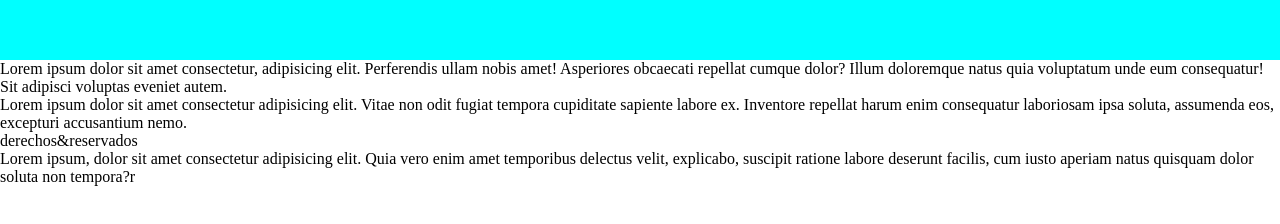
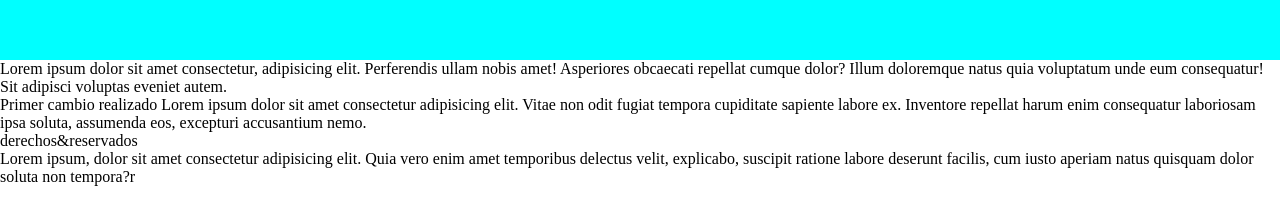
Before and after one commit to JorgeDiNatali/prueba1git, a plain HTML site: page index.html in a window 1280 px wide. Shown: the part 40-264 px from the top of the page. Drawn offline with Linux system fonts and the light colour scheme.

Commit message:
otro cambio

```diff
--- a/index.html
+++ b/index.html
@@ -15,7 +15,7 @@
     <p>Lorem ipsum dolor sit amet consectetur, adipisicing elit. Perferendis ullam nobis amet! Asperiores obcaecati repellat cumque dolor? Illum doloremque natus quia voluptatum unde eum consequatur! Sit adipisci voluptas eveniet autem.</p>
 
     <section>
-        <p>Lorem ipsum dolor sit amet consectetur adipisicing elit. Vitae non odit fugiat tempora cupiditate sapiente labore ex. Inventore repellat harum enim consequatur laboriosam ipsa soluta, assumenda eos, excepturi accusantium nemo.</p>
+        <p>Primer cambio realizado Lorem ipsum dolor sit amet consectetur adipisicing elit. Vitae non odit fugiat tempora cupiditate sapiente labore ex. Inventore repellat harum enim consequatur laboriosam ipsa soluta, assumenda eos, excepturi accusantium nemo.</p>
 
     </section>
     <footer>
```
